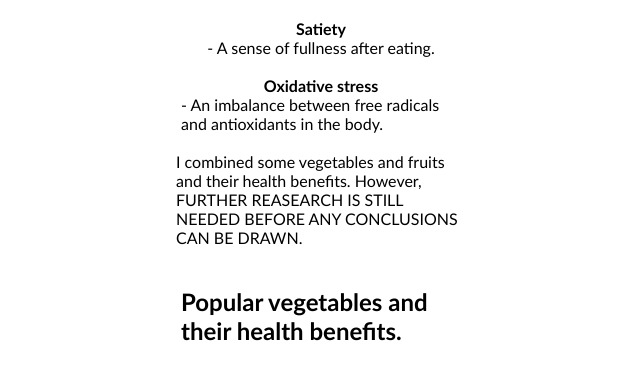
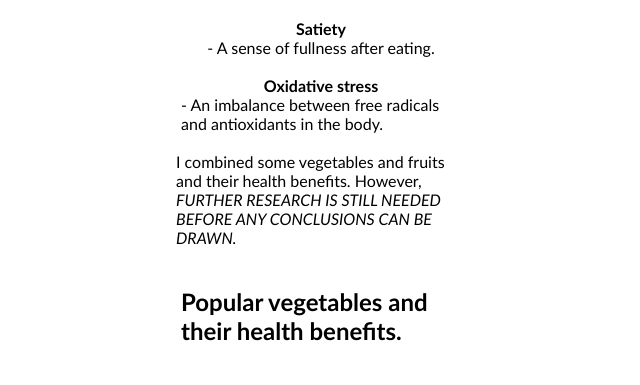
Before and after one commit to lydia-atieno/Nutrition, a plain HTML site: page index.html in a window 1280 px wide. Shown: the part 1845-2230 px from the top of the page, without its empty margins (351-991 px from the left). Drawn offline with Linux system fonts and the light colour scheme.

Commit message:
Update index.html

```diff
--- a/index.html
+++ b/index.html
@@ -52,7 +52,7 @@
         <br><b>Satiety</b> - A sense of fullness after eating.</br>
         <br><b>Oxidative stress</b> - An imbalance between free radicals and antioxidants  in the body.</br></div>
 
-        <div class="explanation"><br>I combined some vegetables and fruits and their health benefits. However, FURTHER REASEARCH IS STILL NEEDED BEFORE ANY CONCLUSIONS CAN BE DRAWN.</div>
+        <div class="explanation"><br>I combined some vegetables and fruits and their health benefits. However, <em>FURTHER RESEARCH IS STILL NEEDED BEFORE ANY CONCLUSIONS CAN BE DRAWN.</em></div>
 
 
     <!--title section end-->
```
